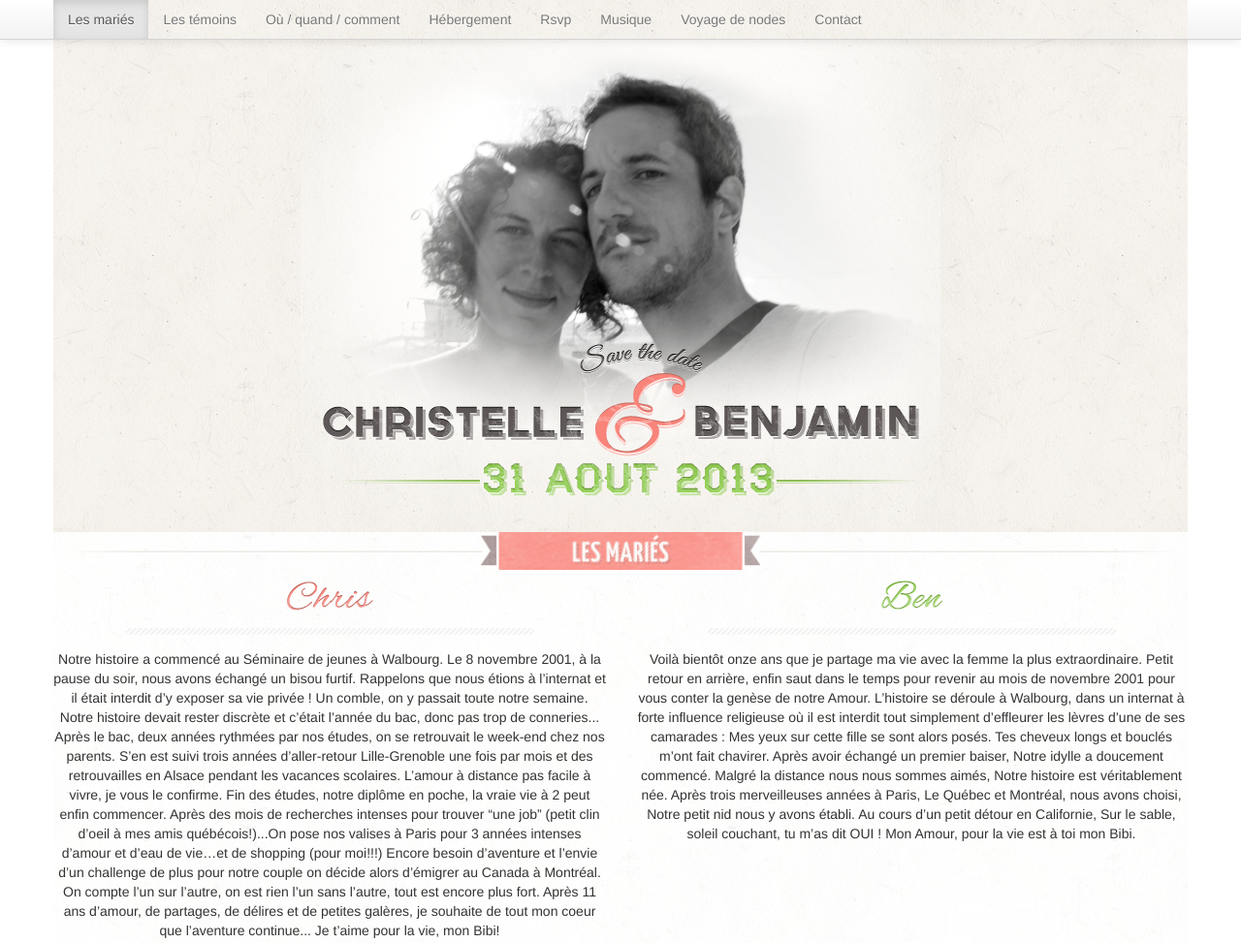
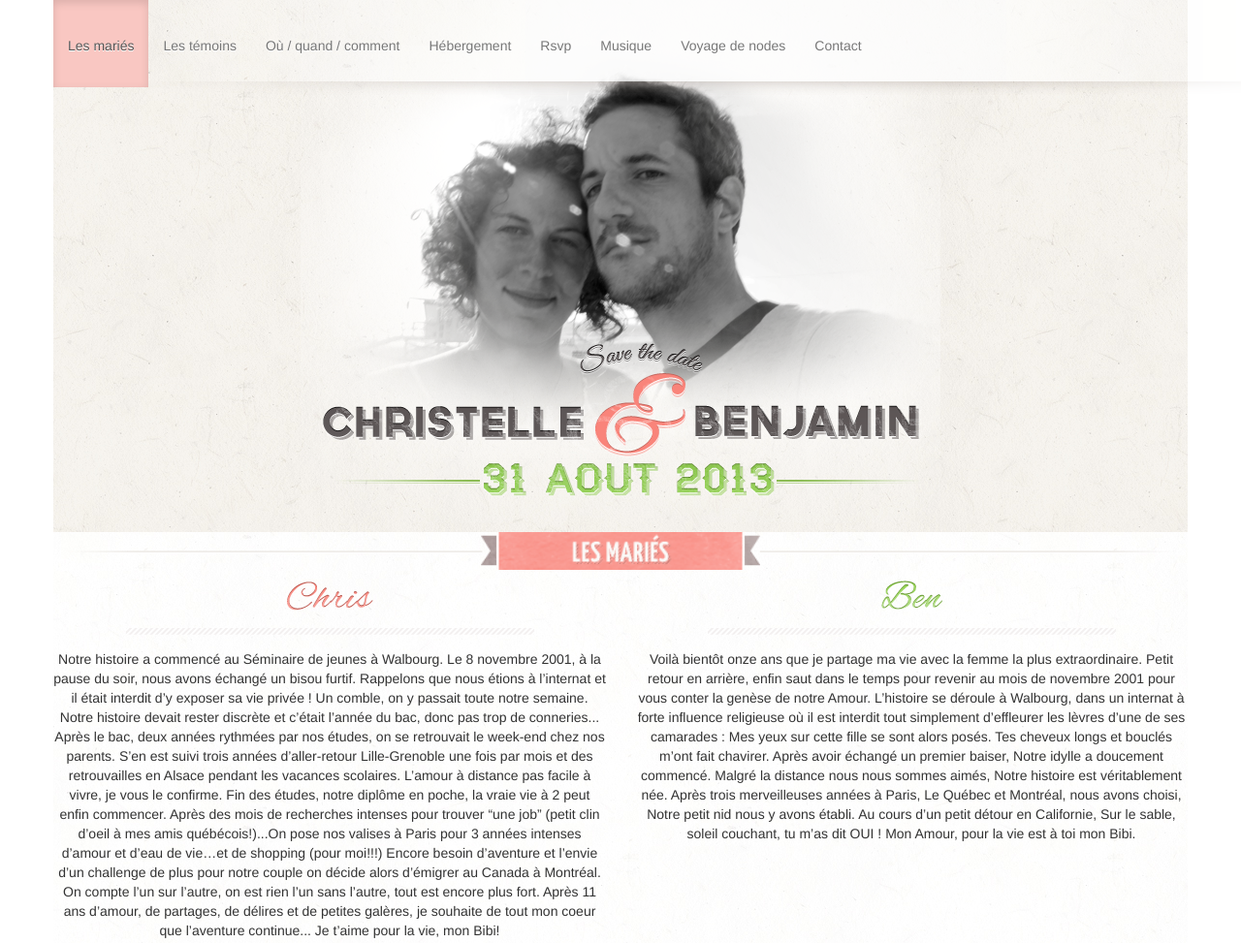
Before and after one commit to SabareeshSS/WeddingSite, a website: page public/index.html in a window 1280 px wide. Shown: the top 973 px of the page at 97% size. Drawn offline with Linux system fonts and the light colour scheme.

Commit message:
added styles

```diff
--- a/public/index.html
+++ b/public/index.html
@@ -40,25 +40,25 @@
                 <a href="./index.html">Les mariés</a>
               </li>
               <li class="">
-                <a href="./getting-started.html">Les témoins</a>
+                <a href="#">Les témoins</a>
               </li>
               <li class="">
-                <a href="./scaffolding.html">Où / quand / comment</a>
+                <a href="#">Où / quand / comment</a>
               </li>
               <li class="">
-                <a href="./base-css.html">Hébergement</a>
+                <a href="#">Hébergement</a>
               </li>
               <li class="">
-                <a href="./components.html">Rsvp</a>
+                <a href="#">Rsvp</a>
               </li>
               <li class="">
-                <a href="./javascript.html">Musique</a>
+                <a href="#">Musique</a>
               </li>
               <li class="">
-                <a href="./customize.html">Voyage de nodes</a>
+                <a href="#">Voyage de nodes</a>
               </li>
               <li class="">
-                <a href="./customize.html">Contact</a>
+                <a href="#">Contact</a>
               </li>
             </ul>
           </div>
--- a/public/less/christelleandbenjamin.less
+++ b/public/less/christelleandbenjamin.less
@@ -1,3 +1,28 @@
+.navbar {
+	background:url('../img/bck_header.png') repeat;
+	height:108px;
+	.container {
+		background:none;
+	}
+	.navbar-inner {
+		background:none;
+		-webkit-box-shadow:none;
+		box-shadow: none;
+		border:none;
+
+		ul.nav {
+			margin:0;
+			li > a {
+				padding: 15px 15px 10px;
+				line-height: 65px;
+			}
+			li.active a,li:hover a {
+				background:#f9c7c2;
+			}
+		}
+	}
+}
+
 .container {
 	background:url('../img/bck-general.jpg') repeat;
 }
```
Also changed, not shown: public/css/christelleandbenjamin.css.
